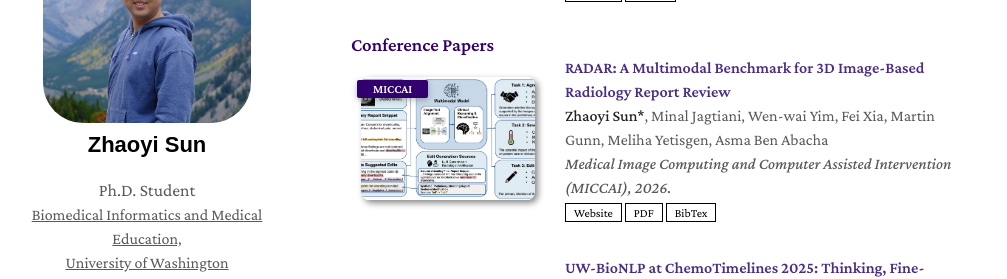
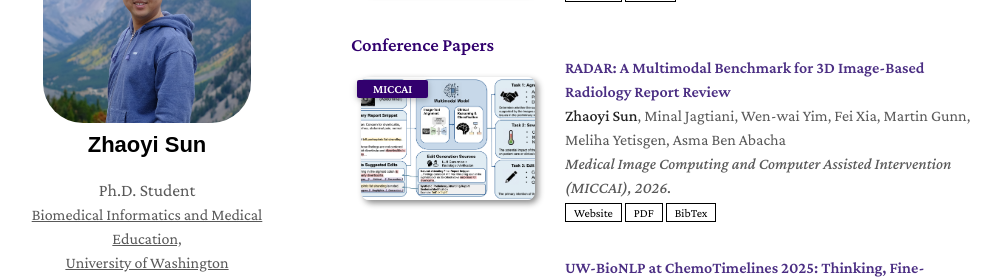
Before and after one commit to GeraldSun/GeraldSun.github.io, a Jekyll site: the page built from index.md, in a window 1280 px wide and 900 px high, scrolled down 3145 px. Shown: the part 153-432 px from the top of the window, without its empty margins (129-1136 px from the left). Built offline with Jekyll 4.4.1, drawn with Linux system fonts in a browser that asks for light colours; nearby versions of some CDN libraries; a style sheet for code colours, icons or effects is not loaded; our own code applies the rules of GitHub Pages for plain Markdown files.

```diff
--- a/_data/conference.yml
+++ b/_data/conference.yml
@@ -1,6 +1,6 @@
 main:
   - title: "RADAR: A Multimodal Benchmark for 3D Image-Based Radiology Report Review"
-    authors: <strong>Zhaoyi Sun*</strong>, Minal Jagtiani, Wen-wai Yim, Fei Xia, Martin Gunn, Meliha Yetisgen, Asma Ben Abacha
+    authors: <strong>Zhaoyi Sun</strong>, Minal Jagtiani, Wen-wai Yim, Fei Xia, Martin Gunn, Meliha Yetisgen, Asma Ben Abacha
     conference_short: MICCAI
     conference: Medical Image Computing and Computer Assisted Intervention (MICCAI), 2026.
     website: https://arxiv.org/abs/2603.06681
```
